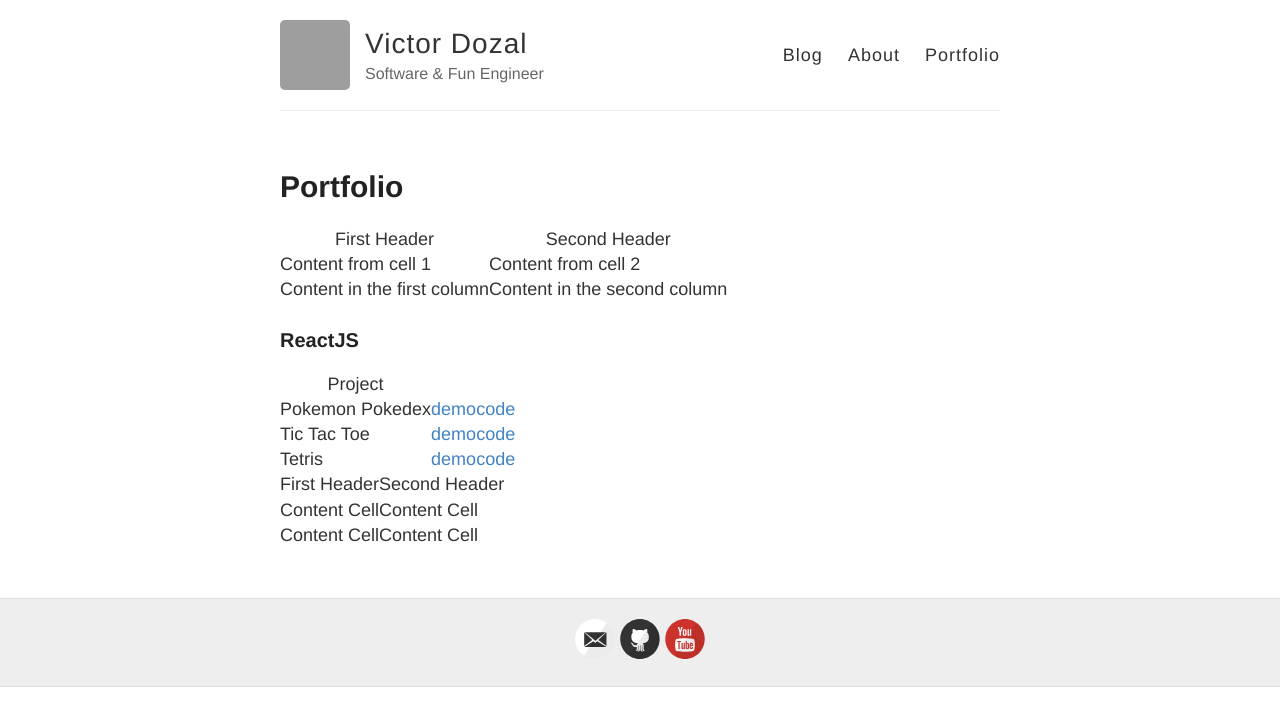
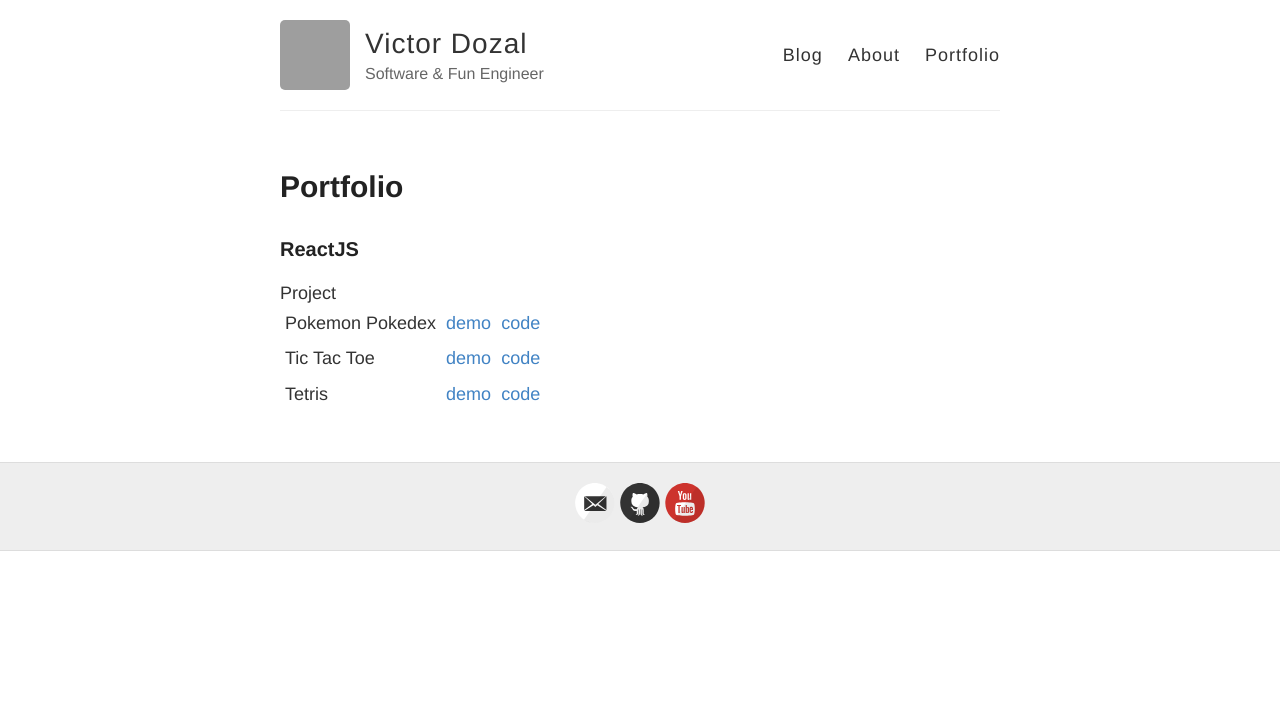
Before and after one commit to viiqswim/viiqswim.github.io, a Jekyll site: the page built from portfolio.md, in a window 1280 px wide. Shown: the top 726 px of the page. Built offline with Jekyll 4.4.1, drawn with Linux system fonts in a browser that asks for light colours; grey boxes are pictures that could not be loaded.

Commit message:
Fix table formatting

```diff
--- a/portfolio.md
+++ b/portfolio.md
@@ -4,20 +4,10 @@ title: Portfolio
 permalink: /portfolio/
 ---
 
-First Header | Second Header
------------- | -------------
-Content from cell 1 | Content from cell 2
-Content in the first column | Content in the second column
-
 ### ReactJS
 
 |   Project     	|   	|   	|
-|---	            |---	|---	|
+|:---	            |:---	|:---	|
 |   Pokemon Pokedex	|   [demo](https://viiqswim.github.io/pokedex-react-redux/)	    |   [code](https://github.com/viiqswim/pokedex-react-redux)	|
 |   Tic Tac Toe 	|   [demo](https://viiqswim.github.io/tic-tac-toe-react/demo/)	|   [code](https://github.com/viiqswim/tic-tac-toe-react)	|
 |   Tetris      	|   [demo](https://viiqswim.github.io/tetris-redux)	            |   [code](https://github.com/viiqswim/tetris-redux)	    |
-
-| First Header  | Second Header |
-| ------------- | ------------- |
-| Content Cell  | Content Cell  |
-| Content Cell  | Content Cell  |
--- a/style.scss
+++ b/style.scss
@@ -113,6 +113,10 @@ img {
 // Fixes images in popup boxes from Google Translate
 .gmnoprint img {
   max-width: none;
+}
+
+table td {
+  padding: 5px;
 }
 
 .date {
```
